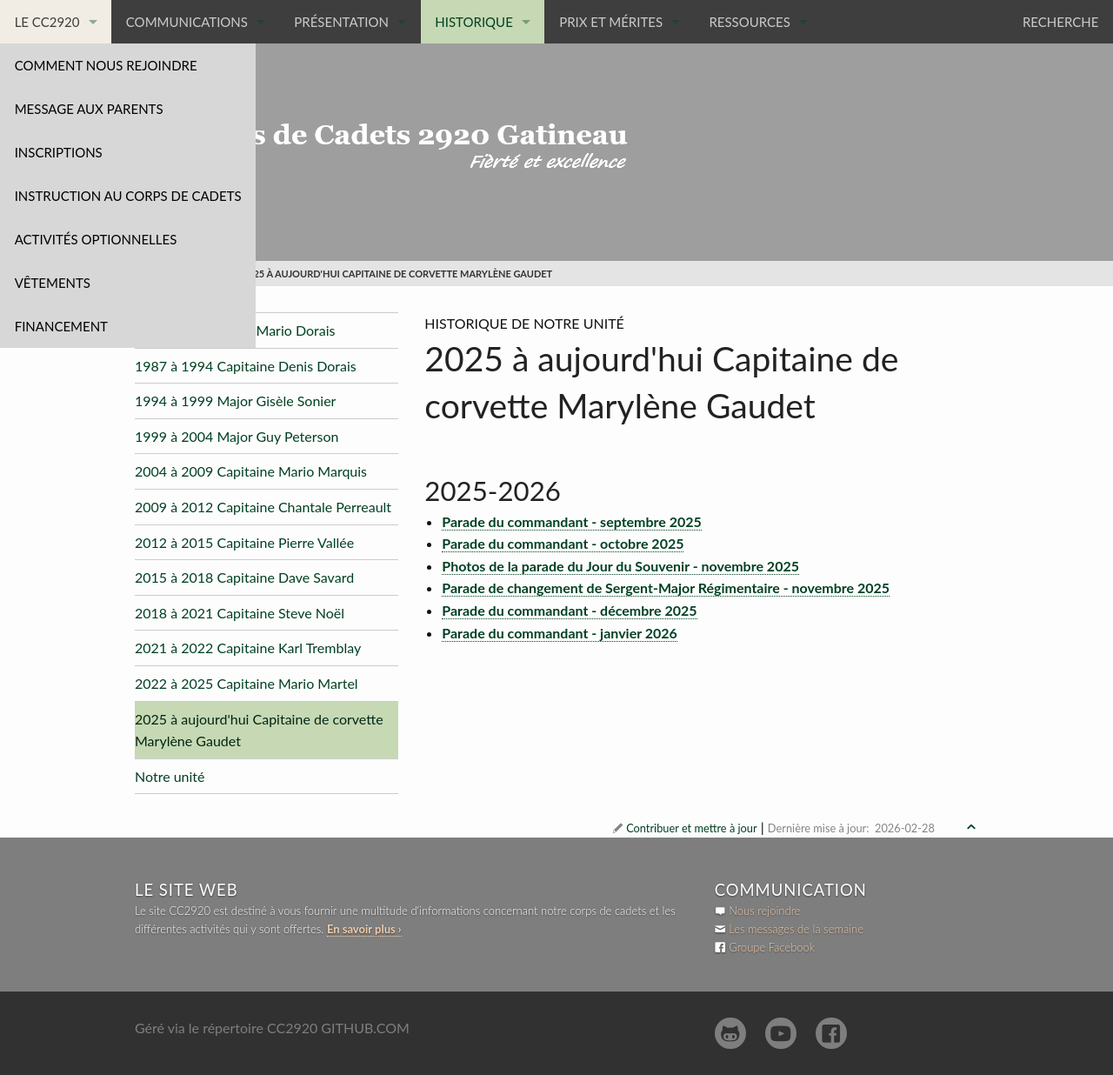
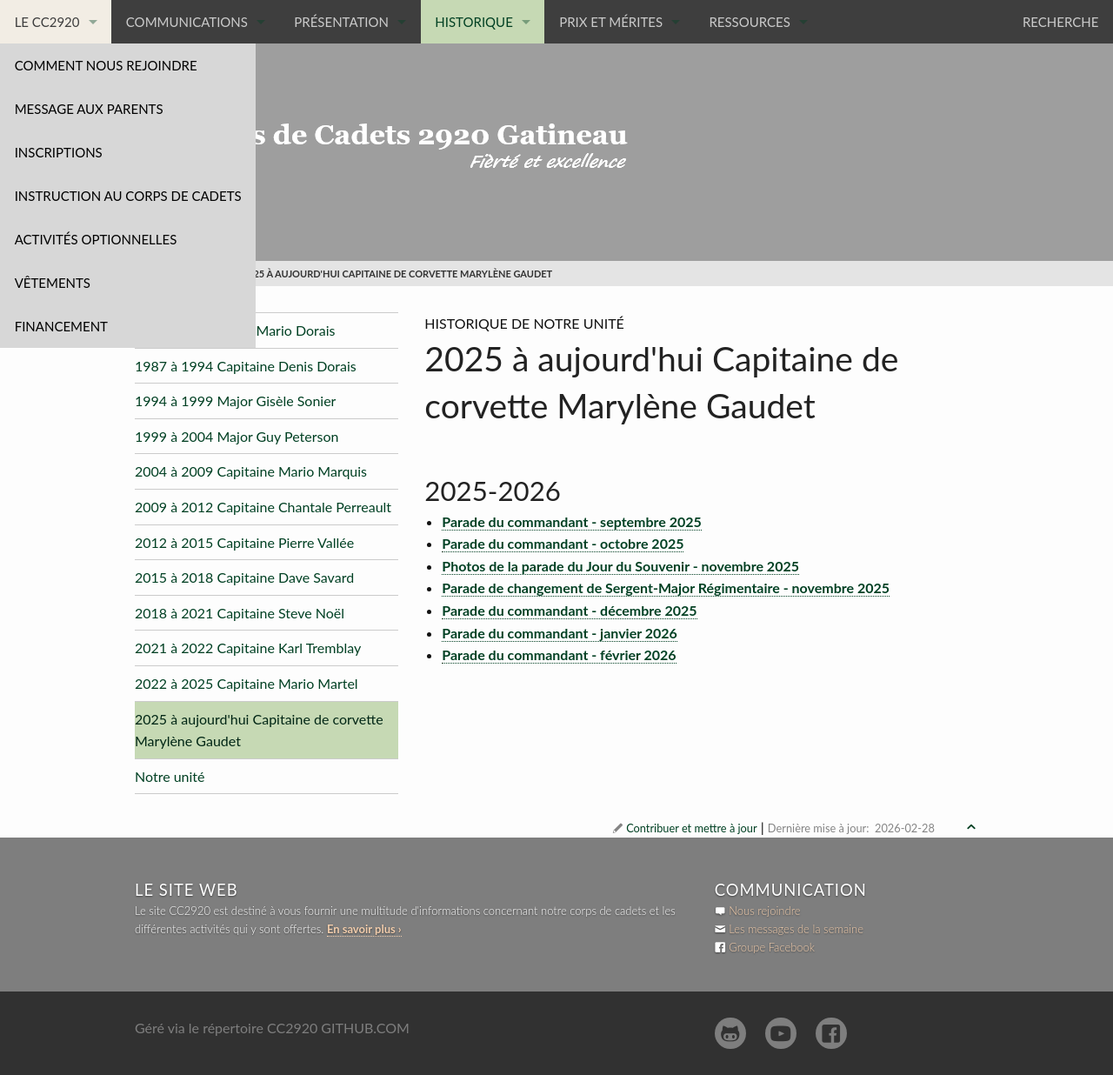
Before and after one commit to CC2920/web, a Jekyll site: the page built from _historique/notre-unite/2025-present.md, in a window 1280 px wide. Shown: the whole page at 87% size. Built offline with Jekyll 4.4.1, drawn with Linux system fonts in a browser that asks for light colours.

Commit message:
Add February 2026 commander's parade photo link

```diff
--- a/_historique/notre-unite/2025-present.md
+++ b/_historique/notre-unite/2025-present.md
@@ -10,3 +10,4 @@ title: "2025 à aujourd'hui Capitaine de corvette Marylène Gaudet"
 * [Parade de changement de Sergent-Major Régimentaire - novembre 2025](https://photos.app.goo.gl/5oQDEt1nJi7cnh8d7)
 * [Parade du commandant - décembre 2025](https://photos.app.goo.gl/nT86Yr18J16B7Tg79)
 * [Parade du commandant - janvier 2026](https://photos.app.goo.gl/ikUKpVqPxYknXwxG6)
+* [Parade du commandant - février 2026](https://photos.app.goo.gl/QckncFGrGYeL3PDD6)
```
